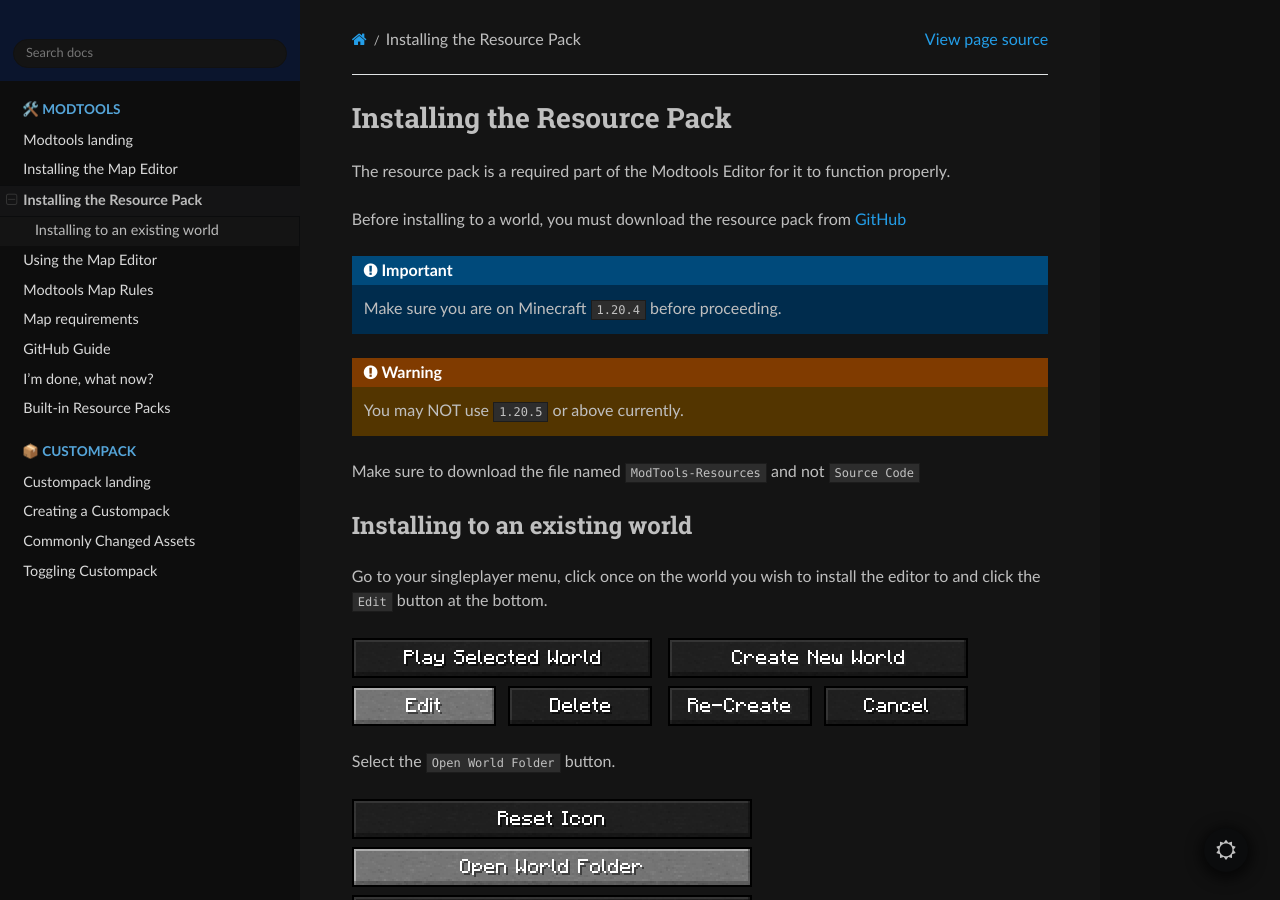
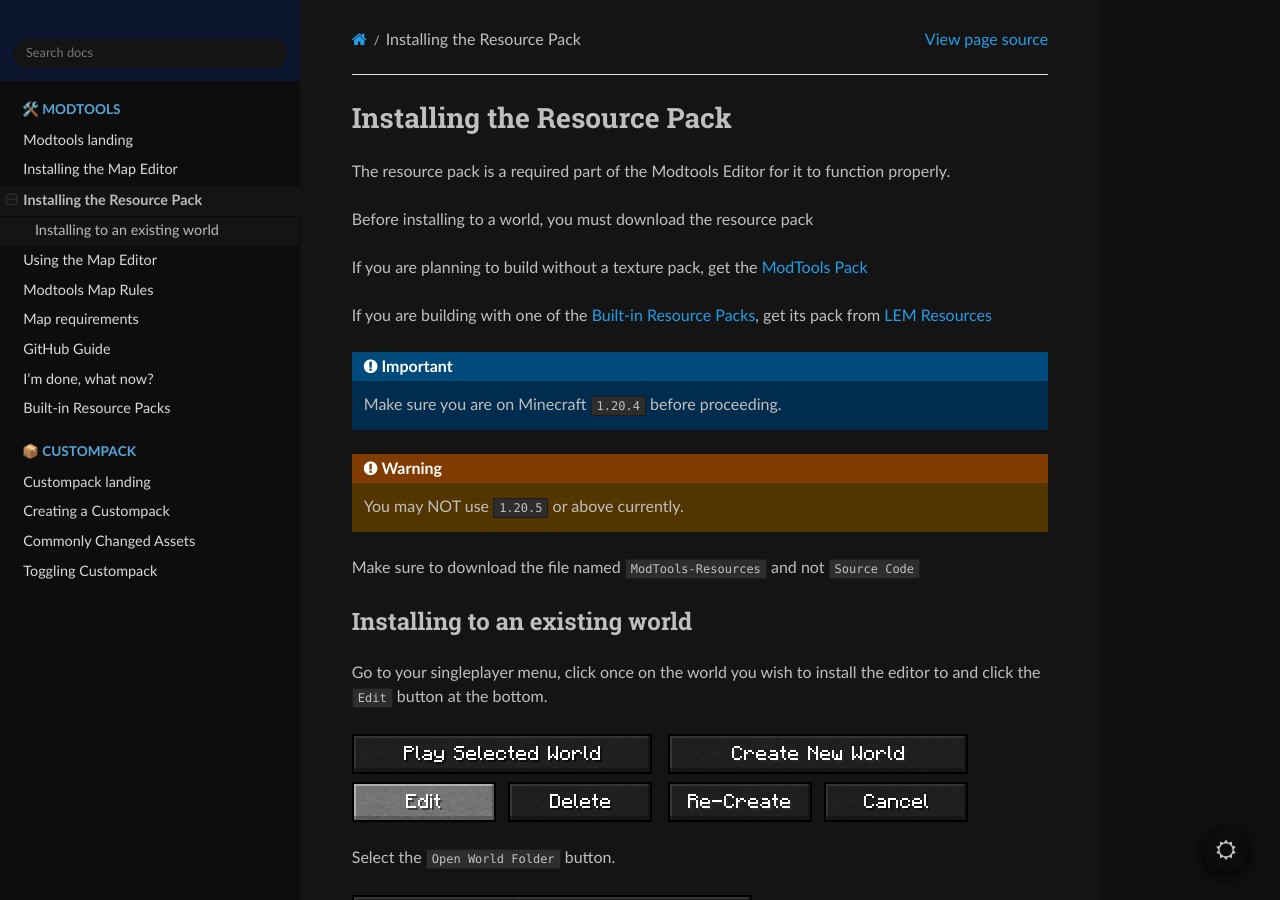
Before and after one commit to Legacy-Edition-Minigames/Documentation, a Sphinx documentation site: the page built from docs/source/modtools/creation/install-resources.rst, in a window 1280 px wide and 900 px high. Built offline with Sphinx 7.4.7 and the Read the Docs theme 3.1.0, drawn with Linux system fonts in a browser that asks for light colours; pages that are not in the unit, such as notebooks, are missing from menus.

Commit message:
Update install guide

```diff
--- a/docs/source/modtools/creation/install-resources.rst
+++ b/docs/source/modtools/creation/install-resources.rst
@@ -3,7 +3,11 @@
 
 The resource pack is a required part of the Modtools Editor for it to function properly.
 
-Before installing to a world, you must download the resource pack from `GitHub <https://github.com/Legacy-Edition-Minigames/ModTools/releases/latest>`_
+Before installing to a world, you must download the resource pack
+
+If you are planning to build without a texture pack, get the `ModTools Pack <https://github.com/Legacy-Edition-Minigames/ModTools/releases/latest>`_
+
+If you are building with one of the :doc:`/modtools/uploading/resourcepacks`, get its pack from `LEM Resources <https://github.com/Legacy-Edition-Minigames/Minigame-Resources/releases/latest>`_
 
 .. important::
     Make sure you are on Minecraft ``1.20.4`` before proceeding.
```
Also changed, not shown: docs/source/images/modtools/install-editor/availablepacks.png, docs/source/images/modtools/install-editor/selectedpacks.png.
